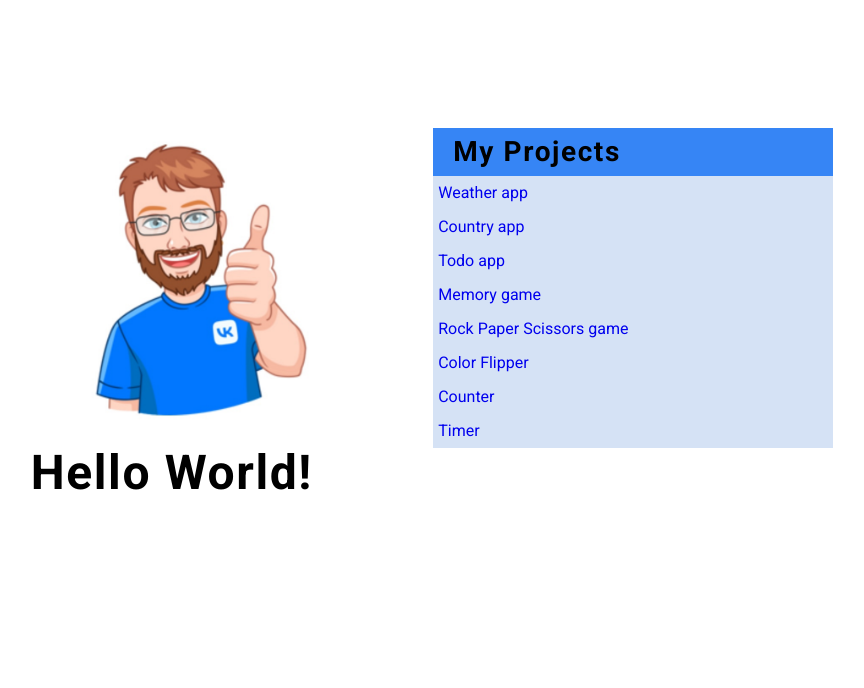
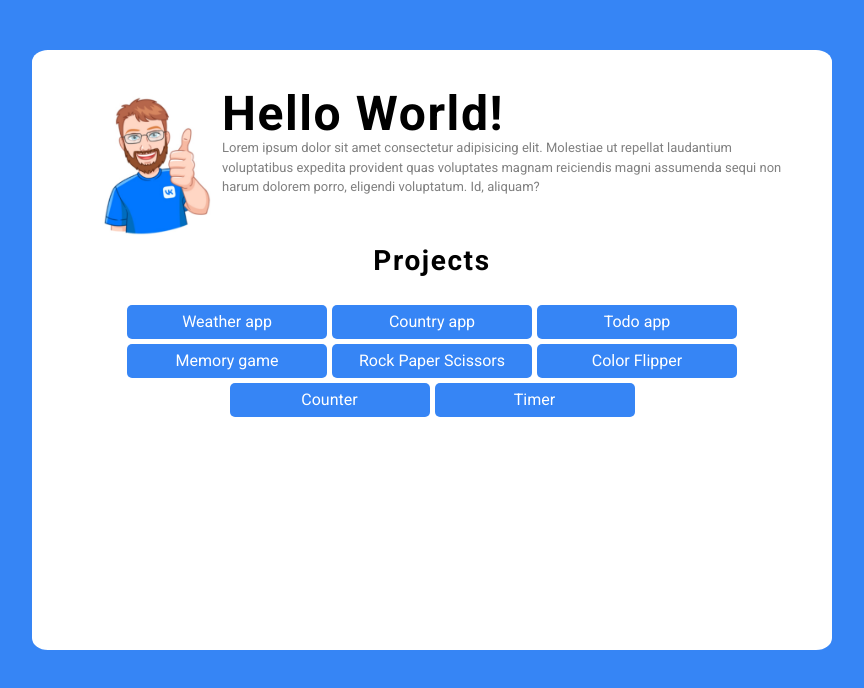
Before and after one commit to koustakken/projects-js, a plain HTML site: page index.html in a window 1280 px wide. Shown: the whole page, without its empty margins (208-1072 px from the left). Drawn offline with Linux system fonts and the light colour scheme.

Commit message:
simple redesign

```diff
--- a/index.html
+++ b/index.html
@@ -11,19 +11,22 @@
     <div class="wrapper">
         <div class="side">
             <img src="./src/hero.jpg" alt="hero">
-            <h1>Hello World!</h1>
+            <div class="description">
+                <h1>Hello World!</h1>
+                <p>Lorem ipsum dolor sit amet consectetur adipisicing elit. Molestiae ut repellat laudantium voluptatibus expedita provident quas voluptates magnam reiciendis magni assumenda sequi non harum dolorem porro, eligendi voluptatum. Id, aliquam?</p>
+            </div>
         </div>
         <div class="links">
-            <h3 class="article">My Projects</h3>
+            <h3 class="article">Projects</h3>
             <ul class="list-projects">
-                <li><a href="/projects-js/weatherApp/index.html">Weather app</a></li>
-                <li><a href="/projects-js/countryApi/index.html">Country app</a></li>
-                <li><a href="/projects-js/todoapp/dist/index.html">Todo app</a></li>
-                <li><a href="/projects-js/memoryGame/index.html">Memory game</a></li>
-                <li><a href="/projects-js/rockPaperScissor/index.html">Rock Paper Scissors game</a></li>
-                <li><a href="/projects-js/colorFlipper/index.html">Color Flipper</a></li>
-                <li><a href="/projects-js/counter/index.html">Counter</a></li>
-                <li><a href="/projects-js/timer/index.html">Timer</a></li>
+                <li class="list-item"><a href="/projects-js/weatherApp/index.html">Weather app</a></li>
+                <li class="list-item"><a href="/projects-js/countryApi/index.html">Country app</a></li>
+                <li class="list-item"><a href="/projects-js/todoapp/dist/index.html">Todo app</a></li>
+                <li class="list-item"><a href="/projects-js/memoryGame/index.html">Memory game</a></li>
+                <li class="list-item"><a href="/projects-js/rockPaperScissor/index.html">Rock Paper Scissors</a></li>
+                <li class="list-item"><a href="/projects-js/colorFlipper/index.html">Color Flipper</a></li>
+                <li class="list-item"><a href="/projects-js/counter/index.html">Counter</a></li>
+                <li class="list-item"><a href="/projects-js/timer/index.html">Timer</a></li>
             </ul>
         </div>
     </div>
--- a/style.css
+++ b/style.css
@@ -40,7 +40,6 @@ h4 {
   font-size: 0.875rem;
 }
 p {
-  margin-bottom: 1.25rem;
   color: grey;
 }
 @media screen and (min-width: 800px) {
@@ -58,6 +57,8 @@ p {
   }
   body {
     font-size: 1rem;
+    background-color: #3685f5;
+    height: 100vh;
   }
   h1,
   h2,
@@ -68,32 +69,43 @@ p {
 }
 
 .wrapper{
-    display: flex;
-    justify-content: center;
-    padding: 10%;
+  width: 800px;
+  height: 600px;
+  padding: 40px;
+  text-align: center;
+  background: #fff;
+  margin: 50px auto;
+  border-radius: 2%;
+}
+.wrapper .side{
+  display: flex;
+}
+.wrapper .side .description{
+  text-align: start;
+  font-size: small;
+}
+.wrapper .side img{
+    width: 150px;
+}
+.wrapper .links .list-projects{
+  display: flex;
+  flex-wrap: wrap;
+  gap: 5px;
+  justify-content: center;
+  margin-top: 30px;
 }
 
-.wrapper .side{
-    margin-right: 10%;
+.wrapper .links .list-projects .list-item{
+  width: 200px;
+  padding: 5px;
+  background-color: #3685f5;
+  border-radius: 5px;
+  cursor: pointer;
+}
+.wrapper .links .list-projects .list-item a{
+  color: #fff;
 }
 
-.wrapper .side img{
-    width: 300px;
+.wrapper .links .list-projects .list-item:hover{
+  filter: brightness(95%);
 }
-
-.wrapper .links{
-    width: 400px;
-}
-
-.wrapper .links .article{
-    background-color: #3685f5;
-    padding: 10px 20px;
-}
-
-.wrapper .links li{
-    background-color: #d5e2f5;
-    padding: 5px;
-}
-.wrapper .links li:hover{
-    background-color: #3685f5;
-}
```
